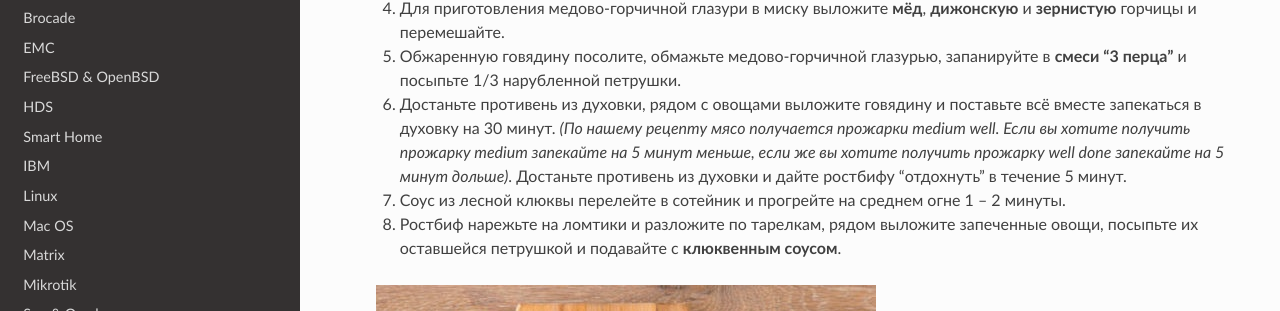
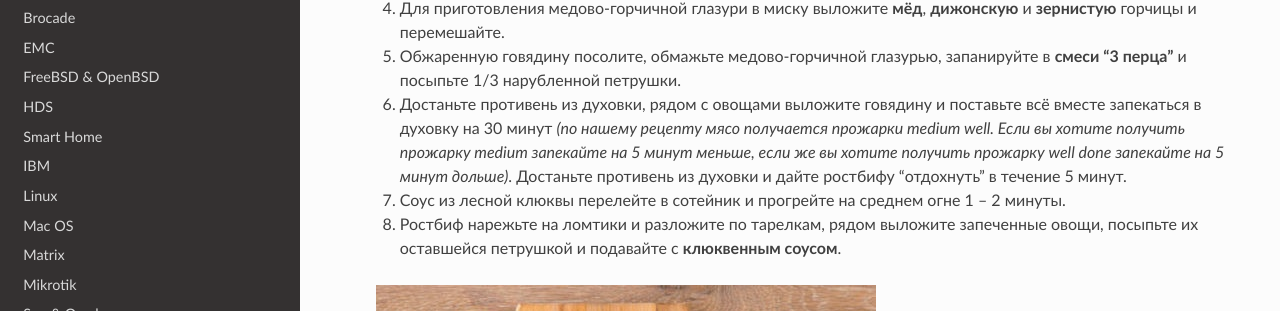
Before and after one commit to jeffscrum/jeffscrum.github.io, a Sphinx documentation site: the page built from source/recipes/rostbif-tenderloin-and-cranberry-sauce.rst, in a window 1280 px wide and 900 px high, scrolled down 1480 px. Shown: the part 163-474 px from the top of the window. Built offline with Sphinx 7.4.7 and the Read the Docs theme 2.0.0, drawn with Linux system fonts in a browser that asks for light colours.

```diff
--- a/source/recipes/rostbif-tenderloin-and-cranberry-sauce.rst
+++ b/source/recipes/rostbif-tenderloin-and-cranberry-sauce.rst
@@ -51,7 +51,7 @@
   3. Разогрейте в сковороде 2 столовые ложки оливкового масла и обжарьте **мясо** 1 минуту на сильном огне с одной стороны, переверните и жарьте 1 минуту с другой стороны, переверните набок и жарьте 1 минуту, затем переверните на другой бок и жарьте ещё 1 минуту.
   4. Для приготовления медово-горчичной глазури в миску выложите **мёд**, **дижонскую** и **зернистую** горчицы и перемешайте.
   5. Обжаренную говядину посолите, обмажьте медово-горчичной глазурью, запанируйте в **смеси "3 перца"** и посыпьте 1/3 нарубленной петрушки.
-  6. Достаньте противень из духовки, рядом с овощами выложите говядину и поставьте всё вместе запекаться в духовку на 30 минут. *(По нашему рецепту мясо получается прожарки medium well. Если вы хотите получить прожарку medium запекайте на 5 минут меньше, если же вы хотите получить прожарку well done запекайте на 5 минут дольше)*. Достаньте противень из духовки и дайте ростбифу "отдохнуть" в течение 5 минут.
+  6. Достаньте противень из духовки, рядом с овощами выложите говядину и поставьте всё вместе запекаться в духовку на 30 минут *(по нашему рецепту мясо получается прожарки medium well. Если вы хотите получить прожарку medium запекайте на 5 минут меньше, если же вы хотите получить прожарку well done запекайте на 5 минут дольше)*. Достаньте противень из духовки и дайте ростбифу "отдохнуть" в течение 5 минут.
   7. Соус из лесной клюквы перелейте в сотейник и прогрейте на среднем огне 1 -- 2 минуты.
   8. Ростбиф нарежьте на ломтики и разложите по тарелкам, рядом выложите запеченные овощи, посыпьте их оставшейся петрушкой и подавайте с **клюквенным соусом**.
 
```
